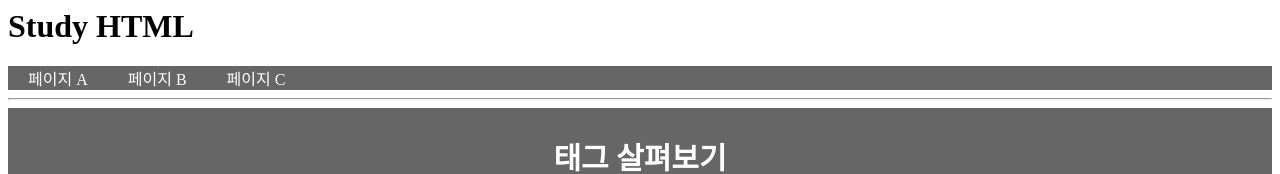
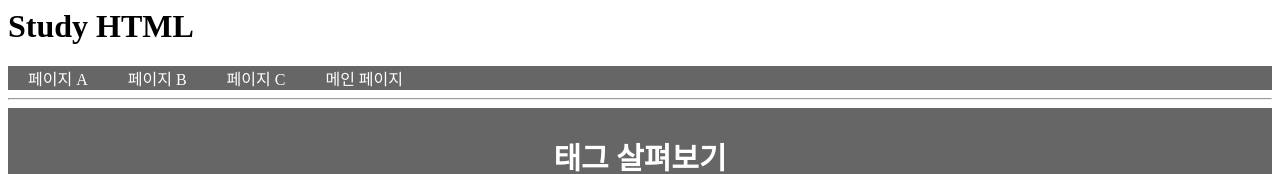
Before and after one commit to kimhh-smsoftlab/html5-study-1006, a plain HTML site: page project/1006/first.html in a window 1280 px wide. Shown: the top 174 px of the page. Drawn offline with Linux system fonts and the light colour scheme.

Commit message:
3 files modified

```diff
--- a/project/1006/first.html
+++ b/project/1006/first.html
@@ -12,6 +12,7 @@
         <li><a href="first.html">페이지 A</a></li>
         <li><a href="responsive.html">페이지 B</a></li>
         <li><a href="signup.html">페이지 C</a></li>
+        <li><a href="/index.html"">메인 페이지</a></li>
       </ul>
       <hr>
     </div>
```
Also changed, not shown: project/1006/responsive.html (+1 -0 lines), project/1006/signup.html (+1 -0 lines).
